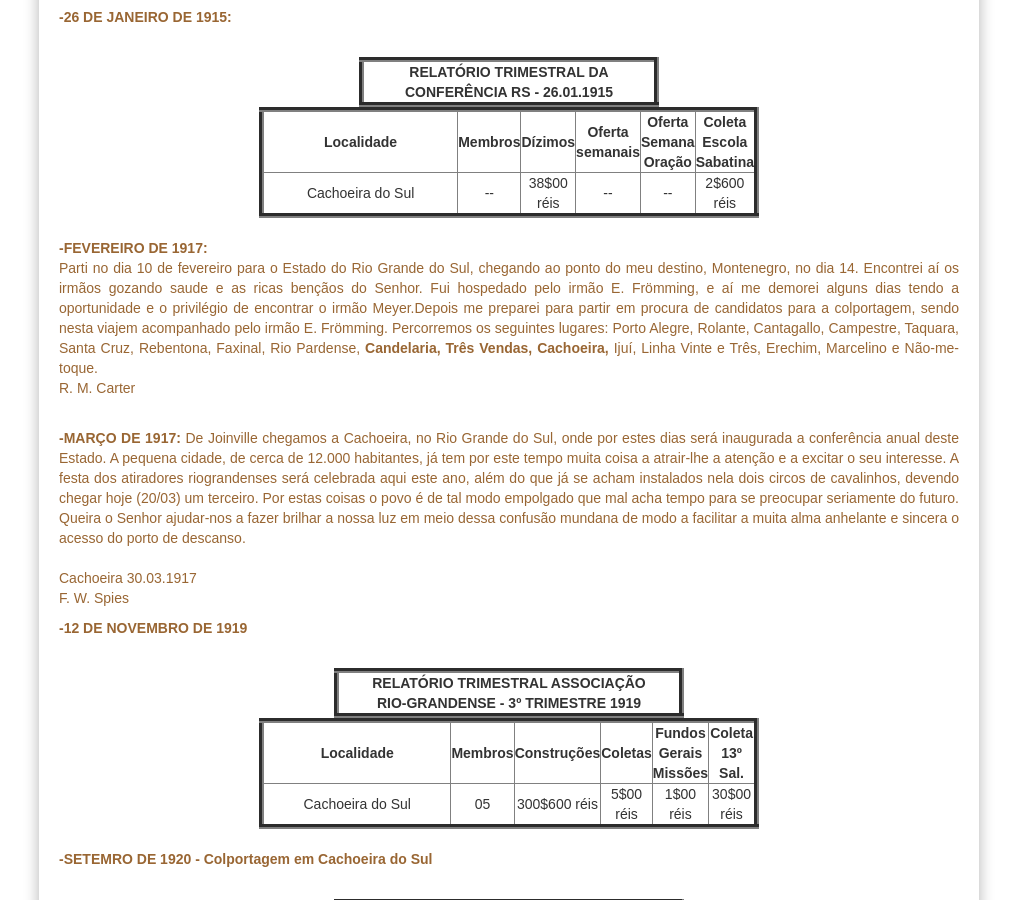
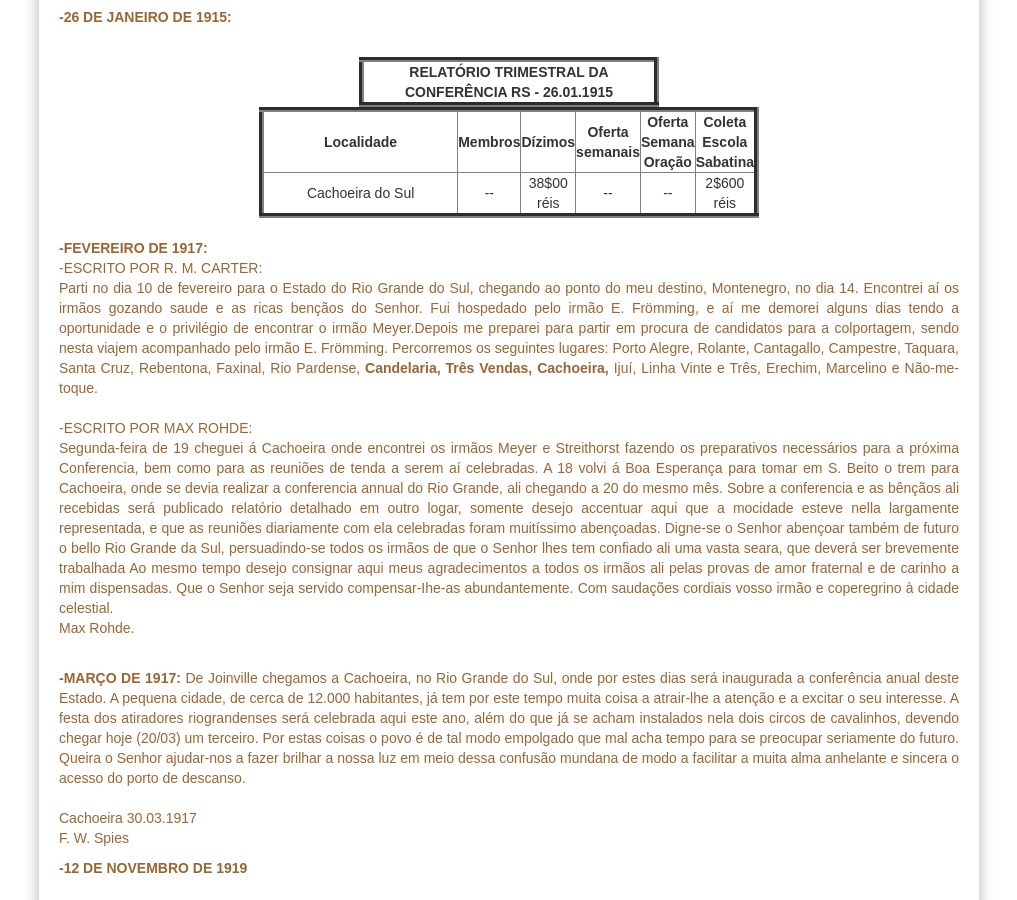
Before and after one commit to claudiovargas1955/claudiovargas1955.github.io, a Jekyll site: the page built from _pages/história-da-iasd-cachoeira.html, in a window 1280 px wide and 900 px high, scrolled down 1244 px. Shown: the whole window, without its empty margins (131-1148 px from the left). Built offline with Jekyll 4.4.1, drawn with Linux system fonts in a browser that asks for light colours; some web fonts are replaced.

Commit message:
Update história-da-iasd-cachoeira.html

```diff
--- a/_pages/história-da-iasd-cachoeira.html
+++ b/_pages/história-da-iasd-cachoeira.html
@@ -157,12 +157,23 @@ tr:hover{
 </div>
 
 <p><b>-FEVEREIRO DE 1917:</b><br>
+-ESCRITO POR R. M. CARTER:<br>
 Parti no dia 10 de fevereiro para o Estado do Rio Grande do Sul, chegando ao ponto do meu destino, Montenegro, no dia 14. Encontrei aí os irmãos gozando saude e as
 ricas bençãos do Senhor. Fui hospedado pelo irmão E. Frömming, e aí me demorei alguns dias tendo a oportunidade e o privilégio de encontrar o irmão Meyer.Depois me
 preparei para partir em procura de candidatos para a colportagem, sendo nesta viajem acompanhado pelo irmão E. Frömming. Percorremos os seguintes lugares: Porto
 Alegre, Rolante, Cantagallo, Campestre, Taquara, Santa Cruz, Rebentona, Faxinal, Rio Pardense, <b>Candelaria, Três Vendas, Cachoeira, </b>Ijuí, Linha Vinte e Três,
-Erechim, Marcelino e Não-me-toque.<br>
-  R. M. Carter <br><br>
+Erechim, Marcelino e Não-me-toque.<br><br>
+
+-ESCRITO POR MAX ROHDE:<br>
+Segunda-feira de 19 cheguei á Cachoeira onde encontrei os irmãos Meyer e Streithorst fazendo os preparativos necessários para a próxima Conferencia, bem como para
+as reuniões de tenda a serem aí celebradas.  A 18 volvi á Boa Esperança para tomar em S. Beito o trem para Cachoeira, onde se devia realizar a conferencia annual do
+Rio Grande, ali chegando a 20 do mesmo mês. Sobre a conferencia e as bênçãos ali recebidas será publicado relatório detalhado em outro logar, somente desejo accentuar
+aqui que a mocidade esteve nella largamente representada, e que as reuniões diariamente com ela celebradas foram muitíssimo abençoadas.
+Digne-se o Senhor abençoar também de futuro o bello Rio Grande da Sul, persuadindo-se todos os irmãos de que o Senhor lhes tem confiado ali uma vasta seara, que deverá
+ser brevemente trabalhada Ao mesmo tempo desejo consignar aqui meus agradecimentos a todos os irmãos ali pelas provas de amor fraternal e de carinho a mim dispensadas.
+Que o Senhor seja servido compensar-Ihe-as abundantemente.
+Com saudações cordiais vosso irmão e coperegrino à cidade celestial.<br>
+Max Rohde. <br><br>
 
 <p><b>-MARÇO DE 1917: </b>De Joinville chegamos a Cachoeira, no Rio Grande do Sul, onde por estes dias será inaugurada a conferência anual deste Estado. A pequena
 cidade, de cerca de 12.000 habitantes, já tem por este tempo muita coisa a atrair-lhe a atenção e a excitar o seu interesse. A festa dos atiradores riograndenses
```
